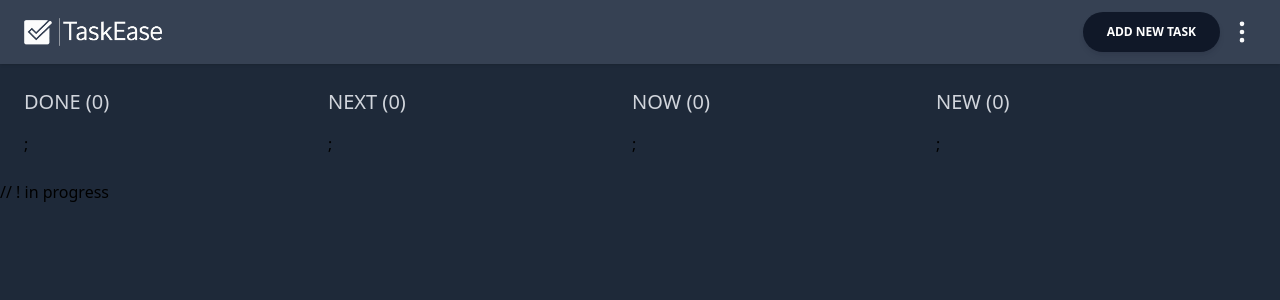
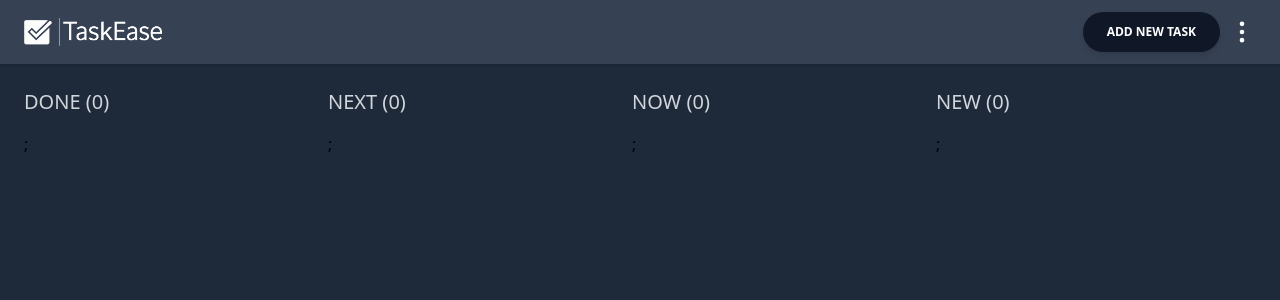
Before and after one commit to Kenta-Asakura/task-ease, a React (Vite) app in the folder task-ease/: page / in a window 1280 px wide. Shown: the top 300 px of the page. Built offline with nearby package versions, Linux system fonts and the light colour scheme.

Commit message:
some test lines and comments removed. TaskModal now opens when a Task is clicked

```diff
--- a/task-ease/src/pages/KanbanPage.jsx
+++ b/task-ease/src/pages/KanbanPage.jsx
@@ -16,8 +16,7 @@ function KanbanPage() {
 
   // ! in progress
   const handleOpenTaskModal = () => {
-    // setIsTaskModalOpen(true);
-    console.log('Hello from openTaskModal handler');
+    setIsTaskModalOpen(true);
   };
 
   // Load tasks from localStorage on first render (Initial render)
@@ -58,8 +57,6 @@ function KanbanPage() {
       <div className="min-h-screen bg-gray-800 mt-[55px] md:mt-[64px] ">
         <Board
           tasks={tasks}
-
-          // ! in progress
           onTaskClick={handleOpenTaskModal}
         />
 
@@ -70,8 +67,6 @@ function KanbanPage() {
           />
         }
 
-        // ! in progress
-        {/* TaskModal */}
         {isTaskModalOpen &&
           <TaskModal
             // task={selectedTask}
```
